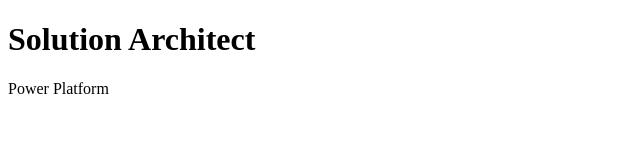
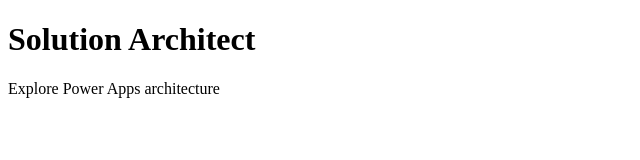
Before and after one commit to AgusGiven/PowerPlatform, a plain HTML site: page index.htm in a window 1280 px wide. Shown: the whole page, without its empty margins (0-640 px from the left). Drawn offline with Linux system fonts and the light colour scheme.

Commit message:
Add files via upload

```diff
--- a/index.htm
+++ b/index.htm
@@ -3,7 +3,7 @@
 <body>
 
 <h1>Solution Architect</h1>
-<p>Power Platform</p>
+<p>Explore Power Apps architecture</p>
 
 </body>
 </html>
```
